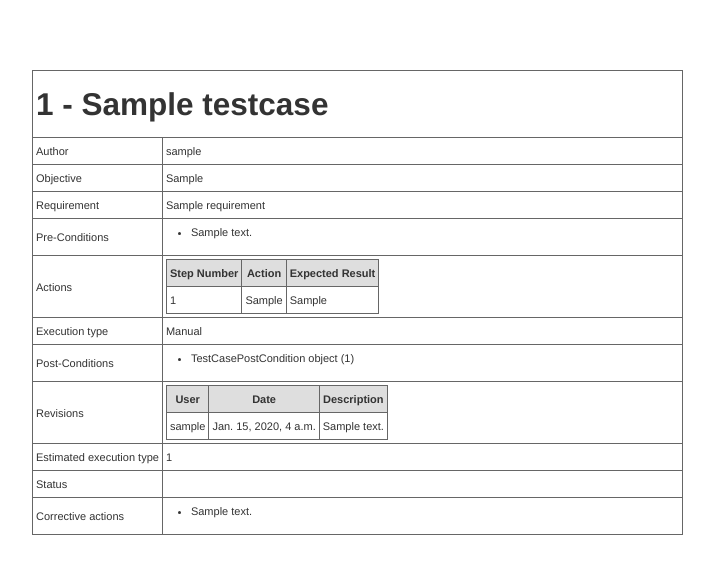
After one commit to marcosalcazar/django-testing-plan, a Django app: template testing_plan/testing/templates/testing/test_cases_report.html in a window 1280 px wide. The commit adds this page. Shown: the top 574 px of the page, without its empty margins (23-737 px from the left). Run offline with Django 3.2, Linux system fonts and the light colour scheme; the template is opened without the code that fills it: values that come from a table or form of the project are taken from there, others are empty; tables that the repository leaves empty hold one stand-in row (values such as "Sample post"); parts of the project's set-up code (start-up, migrations or seed data) failed here and were passed over; some libraries are stand-ins or nearby versions.

Commit message:
Testing plan report using pisa

```diff
--- a/testing_plan/testing/forms.py
+++ b/testing_plan/testing/forms.py
@@ -33,6 +33,7 @@ TestCasePreConditionFormSet = \
 TestCasePostConditionFormSet = \
     inlineformset_factory(TestCase, TestCasePostCondition)
 
+
 TestCaseStepFormSet = \
     inlineformset_factory(TestCase, TestCaseStep)
 
--- a/testing_plan/testing/models.py
+++ b/testing_plan/testing/models.py
@@ -47,6 +47,9 @@ class TestCasePreCondition(models.Model):
     description = models.CharField(verbose_name=_('Description'),
                                    max_length=255)
 
+    def __unicode__(self):
+        return self.description
+
 
 class TestCasePostCondition(models.Model):
 
@@ -76,3 +79,6 @@ class TestCaseCorrectiveAction(models.Model):
     test_case = models.ForeignKey(TestCase, related_name='corrective_actions')
     description = models.CharField(verbose_name=_('Description'),
                                    max_length=255)
+
+    def __unicode__(self):
+        return self.description
--- a/testing_plan/testing/templates/testing/requirement_list.html
+++ b/testing_plan/testing/templates/testing/requirement_list.html
@@ -1,6 +1,6 @@
 {% extends 'list.html' %}
 {% load i18n %}
 
-{% block title_entities %}{% trans "Requirements" %}{% endblock %}
+{% block title_desc %}{% trans "Requirements" %}{% endblock %}
 
 {% block url_new %}{% url 'testing:requirement_create' %}{% endblock %}
--- /dev/null
+++ b/testing_plan/testing/templates/testing/test_cases_report.html
@@ -0,0 +1,142 @@
+{% extends 'base.html' %}
+{% load i18n %}
+
+{% block document_title %}{{ block.super }} - {% trans 'Test Cases Report' %}{% endblock %}
+
+{% block nav %}{% endblock %}
+
+{% block content %}
+<style type="text/css">
+table.gridtable {
+	font-size:11px;
+	color:#333333;
+	border-width: 1px;
+	border-color: #666666;
+	border-collapse: collapse;
+}
+table.gridtable th {
+	border-width: 1px;
+	padding: 3px;
+	border-style: solid;
+	border-color: #666666;
+	background-color: #dedede;
+}
+table.gridtable td {
+	border-width: 1px;
+	padding: 3px;
+	border-style: solid;
+	border-color: #666666;
+	background-color: #ffffff;
+}
+</style>
+{% for tc in test_cases %}
+<table class='gridtable'>
+	<tbody>
+		<tr>
+			<td colspan="2"><h2>{{ tc }}</h2></td>
+		</tr>
+		<tr>
+			<td width="20%">{% trans 'Author' %}</td>
+			<td width="80%">{{ tc.author }}</td>
+		</tr>
+		<tr>
+			<td>{% trans 'Objective' %}</td>
+			<td>{{ tc.objective }}</td>
+		</tr>
+		<tr>
+			<td>{% trans 'Requirement' %}</td>
+			<td>{{ tc.requeriment }}</td>
+		</tr>
+		<tr>
+			<td>{% trans 'Pre-Conditions' %}</td>
+			<td>
+				<ul>
+					{% for p in tc.preconditions.all %}
+					<li>{{ p }}</li>
+					{% endfor %}
+				</ul>
+			</td>
+		</tr>
+		<tr>
+			<td>{% trans 'Actions' %}</td>
+			<td>
+				<table>
+					<thead>
+						<tr>
+							<th>{% trans 'Step Number' %}</th>
+							<th>{% trans 'Action' %}</th>
+							<th>{% trans 'Expected Result' %}</th>
+						</tr>
+					</thead>
+					<tbody>
+						{% for s in tc.steps.all %}
+						<tr>
+							<td>{{ s.step_number }}</td>
+							<td>{{ s.step_action }}</td>
+							<td>{{ s.step_expected_result }}</td>
+						</tr>
+						{% endfor %}
+					</tbody>
+				</table>
+			</td>
+		</tr>
+		<tr>
+			<td>{% trans 'Execution type' %}</td>
+			<td>{{ tc.get_execution_type_display }}</td>
+		</tr>
+		<tr>
+			<td>{% trans 'Post-Conditions' %}</td>
+			<td>
+				<ul>
+					{% for p in tc.postconditions.all %}
+					<li>{{ p }}</li>
+					{% endfor %}
+				</ul>
+			</td>
+		</tr>
+		<tr>
+			<td>{% trans 'Revisions' %}</td>
+			<td>
+				<table>
+					<thead>
+						<tr>
+							<th>{% trans 'User' %}</th>
+							<th>{% trans 'Date' %}</th>
+							<th>{% trans 'Description' %}</th>
+						</tr>
+					</thead>
+					<tbody>
+						{% for revision in tc.revisions.all %}
+						<tr>
+							<td>{{ revision.user }}</td>
+							<td>{{ revision.date }}</td>
+							<td>{{ revision.description }}</td>
+						</tr>
+						{% endfor %}
+					</tbody>
+				</table>
+			</td>
+		</tr>
+		<tr>
+			<td>{% trans 'Estimated execution type' %}</td>
+			<td>{{ tc.estimated_execution_time }}</td>
+		</tr>
+		<tr>
+			<td>{% trans 'Status' %}</td>
+			<td></td>
+		</tr>
+		<tr>
+			<td>{% trans 'Corrective actions' %}</td>
+			<td>
+				<ul>
+					{% for c in tc.corrective_actions.all %}
+					<li>{{ c }}</li>
+					{% endfor %}
+				</ul>
+			</td>
+		</tr>
+	</tbody>
+</table>
+<pdf:nextpage />
+{% endfor %}
+{% endblock %}
--- a/testing_plan/testing/templates/testing/testcase_form.html
+++ b/testing_plan/testing/templates/testing/testcase_form.html
@@ -26,6 +26,7 @@
 			<h3>{% trans "Pre-Conditions" %}</h3>
 			<div>
 				{{ preconditions_formset.management_form }}
+				{{ preconditions_formset.non_form_errors }}
 				<table class='table table-condensed'>
 					<thead>
 						{% with preconditions_formset.forms|first as pc %}
--- a/testing_plan/testing/templates/testing/testcase_list.html
+++ b/testing_plan/testing/templates/testing/testcase_list.html
@@ -1,6 +1,6 @@
 {% extends 'list.html' %}
 {% load i18n %}
 
-{% block title_entities %}{% trans 'Test Cases' %}{% endblock %}
+{% block title_entities %}{% trans "Test Cases" %}{% endblock %}
 
 {% block url_new %}{% url 'testing:testcase_create' %}{% endblock %}
--- a/testing_plan/testing/urls.py
+++ b/testing_plan/testing/urls.py
@@ -2,7 +2,7 @@ from django.conf.urls import patterns, url
 from django.contrib.auth.decorators import login_required
 from testing.views import RequirementListView, RequirementCreateView,\
     RequirementUpdateView, TestCaseListView, TestCaseCreateView,\
-    TestCaseUpdateView
+    TestCaseUpdateView, TestCasesReportView
 
 
 urlpatterns = patterns('testing.views',
@@ -15,5 +15,6 @@ urlpatterns = patterns('testing.views',
     url(r'test_case/create/$', login_required(TestCaseCreateView.as_view()), name='testcase_create'),
     url(r'test_case/update/(?P<pk>\d+)/$', login_required(TestCaseUpdateView.as_view()), name='testcase_update'),
 
+    url(r'test_cases_report/$', login_required(TestCasesReportView.as_view()), name='testcasesreports')
 
 )
--- a/testing_plan/testing_plan/templates/base.html
+++ b/testing_plan/testing_plan/templates/base.html
@@ -2,7 +2,7 @@
 <!DOCTYPE HTML>
 <html>
 	<head>
-		<title>Testing</title>
+		<title>{% block document_title %}Testing{% endblock %}</title>
 		<meta http-equiv="Content-Type" content="text/html; charset=UTF-8" />
 		<meta name="viewport" content="width=device-width, initial-scale=1.0">
 		<script type="text/javascript" src="{{ STATIC_URL }}js/jquery-1.9.1.min.js"></script>
@@ -12,13 +12,14 @@
 		<link rel="stylesheet" media="screen" href="{{ STATIC_URL }}bootstrap/css/bootstrap.min.css">
 		<link rel="stylesheet" media="screen" href="{{ STATIC_URL }}bootstrap/css/bootstrap-responsive.css">
 		<link rel="stylesheet" media="screen" href="{{ STATIC_URL }}js/jquery.ui/themes/base/jquery-ui.min.css"  />
-		<style>
+		<style media="screen">
 			body {
 				padding-top: 60px; /* 60px to make the container go all the way to the bottom of the topbar */
 			}
 		</style>
 	</head>
 	<body>
+		{% block nav %}
 		<div class="navbar navbar-inverse navbar-fixed-top">
 			<div class="navbar-inner">
 				<div class="container">
@@ -36,11 +37,15 @@
 							<li>
 								<a href="{% url 'testing:testcases' %}">{% trans 'Test Cases' %}</a>
 							</li>
+							<li>
+								<a href="{% url 'testing:testcasesreports' %}">{% trans 'Test Cases Reports' %}</a>
+							</li>
 						</ul>
 					</div><!--/.nav-collapse -->
 				</div>
 			</div>
 		</div>
+		{% endblock %}
 		<div class="container">
 			<h1>{% block title %}{% endblock %}</h1>
 			{% if messages %}
```
Also changed, not shown: testing_plan/testing/templates/testing/requirement_form.html (+20 -3 lines), testing_plan/testing/views.py (+46 -0 lines), 1 other file.
